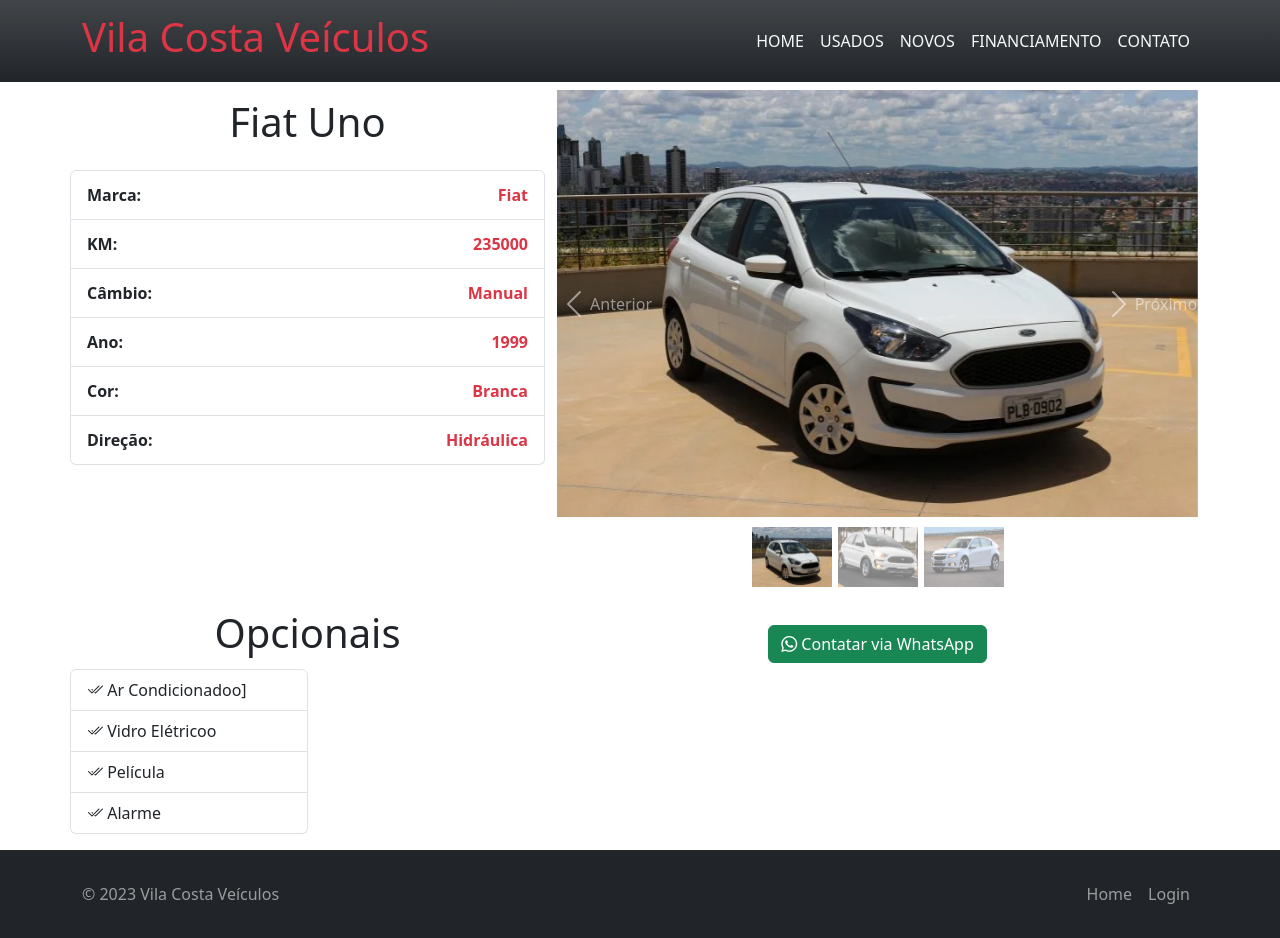
After one commit to ninocsta/car-store, a Django app: page /veiculos/21/ in a window 1280 px wide. The commit adds this page. Run offline with Django 5.2, Linux system fonts and the light colour scheme; data comes from the database, SQL or seed files in the repository; both versions use the stored data as it was after the commit.

Commit message:
Inserção das telas de cliente

```diff
--- a/app/templates/base.html
+++ b/app/templates/base.html
@@ -19,51 +19,48 @@
           .content {
             flex: 1; /* Faz com que o conteúdo ocupe o espaço restante */
         }
+        .nav-link:hover,  .nav-link.active {
+    color: var(--primary);
+}
 </style>
 
 
 </head>
 <body>
         <!-- NAVBAR  -->
-    <nav class="navbar navbar-expand-md  navbar-dark bg-dark">
+    <nav class="navbar navbar-expand-md  navbar-dark bg-dark bg-gradient">
         <div class="container">
-            <a href="#" class="navbar-brand text-danger"><h1 class="">Vila Costa Veículos</h1></a>
+            <a href="{% url 'veiculos' %}" class="navbar-brand text-danger"><h1 class="">Vila Costa Veículos</h1></a>
 
-            {% if user.is_authenticated %}
-            <h3 class="navbar-text .text-white m-0">Olá, {{ user.username }}</h3>
-
-            {% endif %}
             <button class="navbar-toggler" data-bs-toggle="collapse" data-bs-target="#nav" aria-controls="nav" aria-label="Expand Navigation">
                 <span class="navbar-toggler-icon"></span>
             </button>
             <div class="collapse navbar-collapse justify-content-end" id="nav">
                 <ul class="navbar-nav">
                     <li class="navbar-item">
-                        <a href="#" class="nav-link" aria-current="page">
-                            Home
-                        </a>
-                    </li>
-
-
-
-                    {% if user.is_authenticated %}
-                    <li class="navbar-item">
-                        <a href="#" class="nav-link">
-                            Novo Carro
+                        <a href="#" class="nav-link text-light" aria-current="page">
+                            HOME
                         </a>
                     </li>
                     <li class="navbar-item">
-                        <a href="#" class="nav-link">
-                            Sair
+                        <a href="#" class="nav-link text-light" aria-current="page">
+                            USADOS
                         </a>
                     </li>
-                    {% else %}
                     <li class="navbar-item">
-                        <a href="#" class="nav-link">
-                            Login
+                        <a href="#" class="nav-link text-light" aria-current="page">
+                            NOVOS
                         </a>
                     </li>
-                    {% endif %}
+                    <li class="navbar-item">
+                        <a href="#" class="nav-link text-light" aria-current="page">
+                            FINANCIAMENTO
+                        </a>
+                    </li>
+                    <li class="navbar-item">
+                        <a href="#" class="nav-link text-light" aria-current="page">
+                            CONTATO
+                        </a>
                 </ul>
             </div>
 
--- a/app/urls.py
+++ b/app/urls.py
@@ -4,6 +4,7 @@
 from django.conf.urls.static import static
 from django.views.generic.base import RedirectView
 from accounts.views import login_view, logout_view
+from veiculos.views import VeiculoList, DadosVeiculoView
 from gestao.views import gerar_pdf
 from gestao.urls import urlpatterns
 
@@ -11,9 +12,11 @@
     path('admin/', admin.site.urls),
     path('login/', login_view, name='login'),
     path('logout/', logout_view, name='logout'),
-    path('', RedirectView.as_view(url='/login')),
+    path('', RedirectView.as_view(url='/veiculos')),
     path('area_do_lojista/', include('gestao.urls')),
     path('gerar_pdf/', gerar_pdf, name='gerar_pdf'),
+    path('veiculos/', VeiculoList.as_view(), name='veiculos'),
+    path('veiculos/<int:pk>/', DadosVeiculoView.as_view(), name='dados_veiculo'),
 ] + static(settings.MEDIA_URL, document_root=settings.MEDIA_ROOT)
 
 if settings.DEBUG:
--- a/gestao/templates/lista_veiculos.html
+++ b/gestao/templates/lista_veiculos.html
@@ -77,7 +77,7 @@
                 {% if veiculos %}
                 {% for veiculo in veiculos %}
                     <tr class="">
-                        <td class="d-flex flex-nowrap">
+                        <td class="d-flex flex-nowrapninocs">
                           <a href="/area_do_lojista/editar_veiculo/{{veiculo.id}}/" class="mr-2 link-dark"><i class="bi bi-pencil-fill link-offset-3-hover"></i></a>
                           <a href="/area_do_lojista/nova_manutencao/{{veiculo.id}}/" class="link-dark mr-2"><i class="bi bi-wrench"></i></a>
                           {% if not veiculo.vendido %}
--- /dev/null
+++ b/veiculos/templates/dados_veiculo.html
@@ -0,0 +1,142 @@
+{% extends "base.html" %}
+
+{% block content %}
+<link href="https://cdn.jsdelivr.net/npm/bootstrap@5.3.2/dist/css/bootstrap.min.css" rel="stylesheet" integrity="sha384-T3c6CoIi6uLrA9TneNEoa7RxnatzjcDSCmG1MXxSR1GAsXEV/Dwwykc2MPK8M2HN" crossorigin="anonymous">
+<style>
+
+.carousel-indicators{
+position: relative;
+margin-top: 10px;
+bottom: 0px;
+flex-wrap: wrap;
+}
+.carousel-indicators .list-photo{
+height: 60px;
+width: 80px;
+}
+.carousel-indicators .list-photo img{
+height: 60px;
+width: 80px;
+}
+
+</style>
+
+<!--Primeira Linha Detalhes/Carrossel-->
+<div class="container">
+    <div class="row justify-content-center flex-wrap-reverse p-0 p-sm-0">
+        <!-- Detalhes do Carro-->
+      <div class="col-12 col-lg-5 ">
+        <h1 class="text-center p-3">{{ veiculo.marca }} {{ veiculo.modelo }}</h1>
+        <div class="row">
+              <div class="col-md-12 p-0">
+                <ul class="list-group ">
+                    <li class="list-group-item">
+                        <div class="row  my-1">
+                            <p class="col m-0 fw-bolder">Marca:</p>
+                            <p class="col m-0 fw-bolder text-end text-danger">{{ veiculo.marca }} </p>
+                        </div>
+                    </li>
+                     <li class="list-group-item">
+                         <div class="row my-1">
+                             <p class="col m-0 fw-bolder">KM: </p>
+                             <p class="col m-0 fw-bolder text-end text-danger">{{ veiculo.km }}</p>
+                         </div>
+                     </li>
+                     <li class="list-group-item">
+                         <div class="row my-1">
+                             <p class="col m-0 fw-bolder">Câmbio: </p>
+                             <p class="col m-0 fw-bolder text-end text-danger">{{ veiculo.cambio }}</p>
+                         </div>
+                     </li>
+                  <li class="list-group-item">
+                      <div class="row my-1">
+                          <p class="col m-0 fw-bolder">Ano:</p>
+                          <p class="col m-0 fw-bolder text-end text-danger">{{ veiculo.ano }}</p>
+                      </div>
+                  </li>
+                  <li class="list-group-item">
+                      <div class="row my-1">
+                          <p class="col m-0 fw-bolder">Cor: </p>
+                          <p class="col m-0 fw-bolder text-end text-danger">{{ veiculo.cor }}</p>
+                      </div>
+                  </li>
+                  <li class="list-group-item">
+                      <div class="row my-1">
+                          <p class="col m-0 fw-bolder">Direção:</p>
+                          <p class="col m-0 fw-bolder text-end text-danger">{{ veiculo.direcao }}</p>
+                      </div>
+                  </li>
+                </ul>
+              </div>
+        </div>
+      </div>
+    <!-- FIM Detalhes do Carro  -->
+
+    <!-- CARROSSEL -->
+        <div class="col-lg-7 col-md-12 col-xs-12 py-2">
+            <div id="carouselExampleIndicators" class="carousel slide"  data-bs-ride="carousel">
+                <!--data-ride="carousel"-->
+                <div class="carousel-inner">
+
+                    <div class="carousel-item active">
+                        <img class="d-block w-100 img-fluid" src="{{ veiculo.foto_capa.url }}" alt="Terceiro Slide" height="">
+                    </div>
+                    {%  for foto in fotos  %}
+                        <div class="carousel-item">
+                            <img class="d-block w-100 img-fluid" src="{{ foto.foto.url }}" alt="Primeiro Slide" height="">
+                        </div>
+                    {%  endfor  %}
+                    <button type="button" class="carousel-control-prev" data-bs-target="#carouselExampleIndicators" data-bs-slide="prev">
+                    <span class="carousel-control-prev-icon" aria-hidden="true"></span>
+                    <span class="sr-only">Anterior</span>
+                    </button>
+                    <button type="button" class="carousel-control-next" data-bs-target="#carouselExampleIndicators" data-bs-slide="next">
+                    <span class="carousel-control-next-icon" aria-hidden="true"></span>
+                    <span class="sr-only">Próximo</span>
+                    </button>
+                </div>
+                <div class="carousel-indicators m-0">
+                    <button type="button" data-bs-target="#carouselExampleIndicators"
+                            data-bs-slide-to="0" class="active list-photo"><img class="d-block w-100" src="{{ veiculo.foto_capa.url }}"></button>
+                    {% for foto in fotos %}
+                        <button type="button" data-bs-target="#carouselExampleIndicators" data-bs-slide-to="{{ forloop.counter }}" class="list-photo"><img class="d-block w-100 mw-100" src="{{ foto.foto.url }}"></button>
+                    {% endfor %}
+                </div>
+                <div>
+
+                </div>
+            </div>
+        </div>
+    </div>
+</div>
+
+
+<!--Opcionais e DAdos/cadastro-->
+<div class="container">
+    <!-- OPCIONAIS  -->
+    <div class="row justify-content-center flex-wrap">
+
+        <div class="col-12 col-lg-5">
+            <h1 class="text-center p-1">Opcionais</h1>
+            <div class="row">
+                <div class="col-12 col-md-6 p-0">
+                    <ul class="list-group">
+                        {% for acessorio in veiculo.acessorios.all %}
+                        <li class="list-group-item"><i class="bi bi-check2-all"></i> {{ acessorio.nome }}</li>
+                        {% endfor %}
+                    </ul>
+                </div>
+            </div>
+        </div>
+
+        <div class="col-lg-7 col-md-12 col-xs-12 pt-3 pb-2 text-center ">
+            <a href="https://wa.me/1234567890" class="btn btn-success m-1" target="_blank">
+                <i class="bi bi-whatsapp"></i> Contatar via WhatsApp
+            </a>
+        </div>
+    </div>
+</div>
+
+
+
+{% endblock %}
--- a/veiculos/views.py
+++ b/veiculos/views.py
@@ -1,3 +1,28 @@
+from re import search
 from django.shortcuts import render
+from django.views.generic import ListView, DetailView
+from .models import Fotos, Veiculo
 
 # Create your views here.
+
+class VeiculoList(ListView):
+    model = Veiculo
+    template_name = 'veiculos.html'
+    context_object_name = 'veiculos'
+    paginate_by = 3
+    def get_queryset(self):
+        queryset = super(VeiculoList, self).get_queryset()
+        q = self.request.GET.get('q', '')
+        if q:
+            queryset = queryset.filter(modelo__icontains=q)
+        return super().get_queryset().filter(vendido=False)
+
+
+class DadosVeiculoView(DetailView):
+    model = Veiculo
+    template_name = 'dados_veiculo.html'
+    context_object_name = 'veiculo'
+    def get_context_data(self, **kwargs):
+        context = super(DadosVeiculoView, self).get_context_data(**kwargs)
+        context['fotos'] = Fotos.objects.filter(veiculo=self.object)
+        return context
```
Also changed, not shown: veiculos/templates/veiculos.html (added, +65 -0 lines), db.sqlite3, media/media/Chevrolet-Cruze-Hatch-Sport6-2.jpg (added), media/media/ka_-_Copia.webp (added), media/media/kaa_-_Copia_2_-_Copia_fu14arG.jpeg (added).
